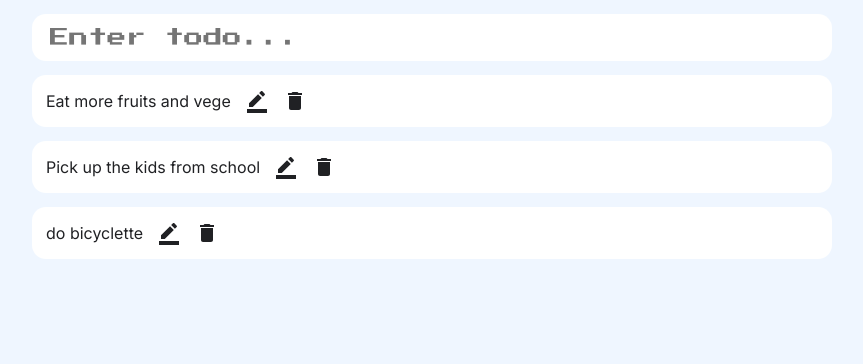
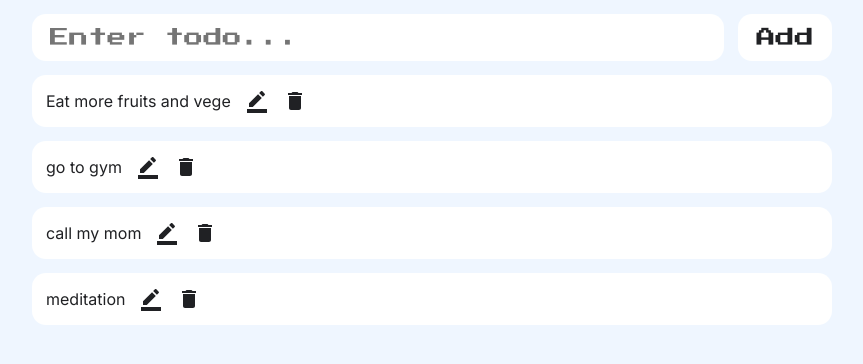
Before and after one commit to budimbuesu/todolist-react, a React (Create React App) app: page / in a window 1280 px wide. Shown: the top 364 px of the page, without its empty margins (208-1071 px from the left). Built offline with nearby package versions, Linux system fonts and the light colour scheme.

Commit message:
Ajout d'un nouveau todo

```diff
--- a/src/App.js
+++ b/src/App.js
@@ -1,16 +1,24 @@
+import { useState } from "react";
 import TodoInput from "./component/TodoInput";
 import TodoList from "./component/TodoList";
 import "./index.css";
 
 function App() {
-  let todos = [
+  const [todos, setTodos] = useState([
     "Eat more fruits and vege",
-    "Pick up the kids from school",
-    "do bicyclette",
-  ];
+    "go to gym",
+    "call my mom",
+    "meditation",
+  ]);
+
+  const handleTodoList = (newTodo) => {
+    const tmp = [...todos, newTodo];
+    setTodos(tmp);
+  };
+
   return (
     <>
-      <TodoInput />
+      <TodoInput handleTodoList={handleTodoList} />
       <TodoList todos={todos} />
     </>
   );
--- a/src/component/TodoCard.js
+++ b/src/component/TodoCard.js
@@ -3,7 +3,6 @@ import DeleteIcon from "@mui/icons-material/Delete";
 
 function TodoCard(props) {
   const { children } = props;
-  console.log(props);
   return (
     <li className="todoItem">
       <div className="actionsContainer">
--- a/src/component/TodoInput.js
+++ b/src/component/TodoInput.js
@@ -1,7 +1,24 @@
-function TodoInput() {
+import { useState } from "react";
+
+function TodoInput(props) {
+  const { handleTodoList } = props;
+  const [newTodo, setNewTodo] = useState("");
   return (
     <header>
-      <input placeholder="Enter todo..." />
+      <input
+        value={newTodo}
+        onChange={(e) => {
+          setNewTodo(e.target.value);
+        }}
+        placeholder="Enter todo..."
+      />
+      <button
+        onClick={() => {
+          handleTodoList(newTodo);
+        }}
+      >
+        Add
+      </button>
     </header>
   );
 }
```
